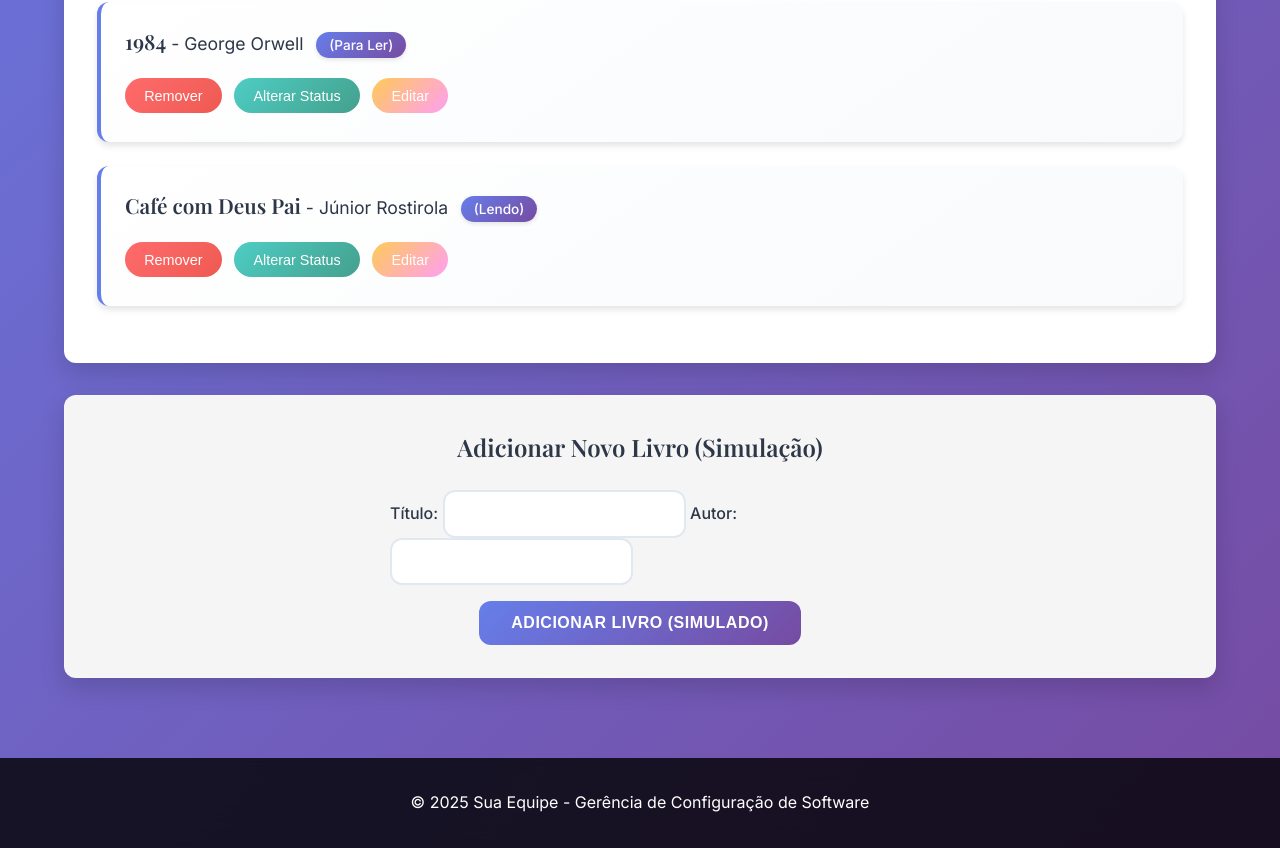
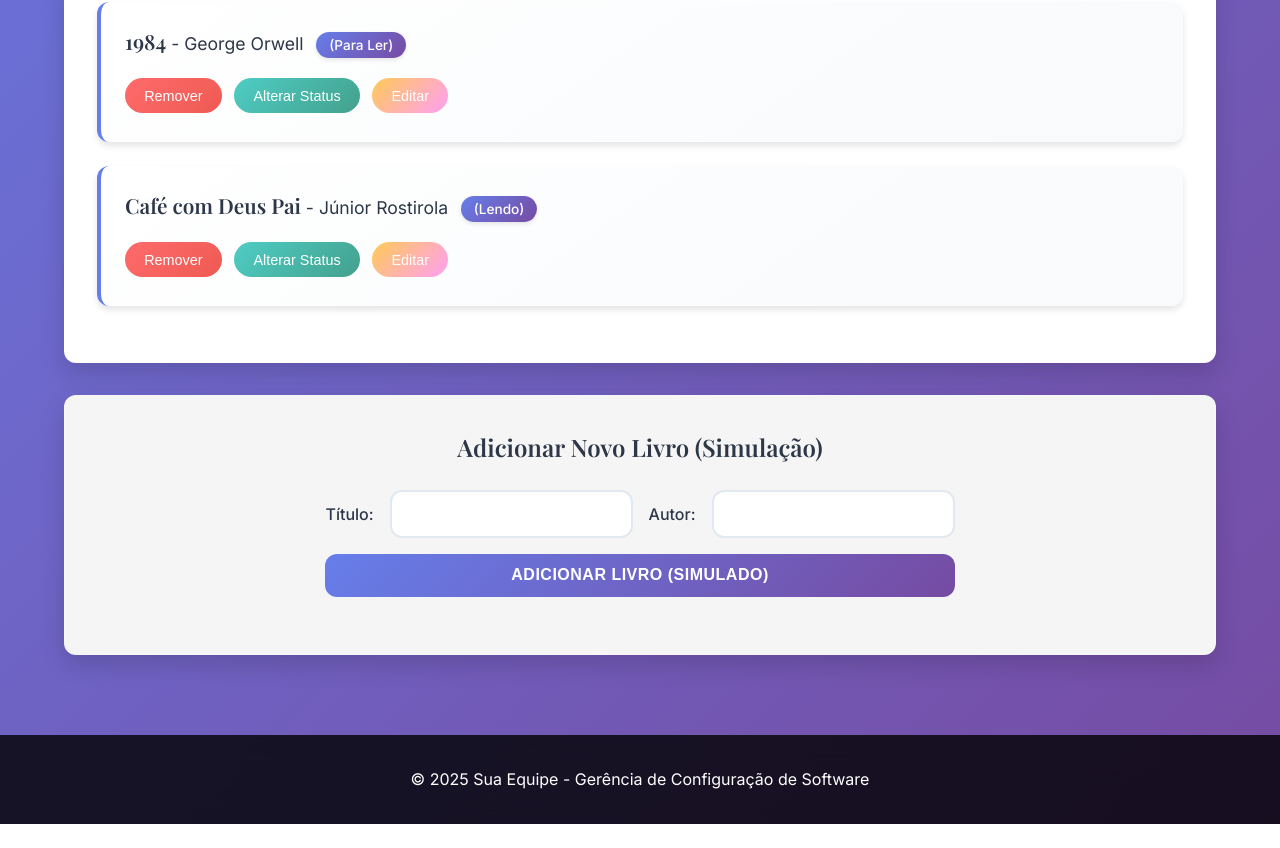
Before and after one commit to juliacamposn/prova-2-de-GCS, a plain HTML site: page index.html in a window 1280 px wide. Shown: the part 852-1700 px from the top of the page. After the commit the page ends 1676 px from the top, so only its background shows below. Drawn offline with nearby package versions, Linux system fonts and the light colour scheme.

Commit message:
feat: cria novos modulos no css responsaveis por centralizar os dois campos de adicioar livro

```diff
--- a/style.css
+++ b/style.css
@@ -277,10 +277,22 @@ button[type="submit"]:active, #button:active {
     margin-bottom: 1.5rem;
 }
 
+#adicionar-livro-secao .inputs-row {
+    display: flex;
+    gap: 1rem;
+    align-items: center;
+    width: 100%;
+}
+
+#adicionar-livro-secao .inputs-row label {
+    width: auto;
+    margin-bottom: 0;
+    white-space: nowrap;
+}
+
 #adicionar-livro-secao form {
-    justify-content: center;
-    max-width: 500px;
-    margin: 0 auto;
+    flex-direction: column;
+    align-items: stretch;
 }
 
 #adicionar-livro-secao input {
```
